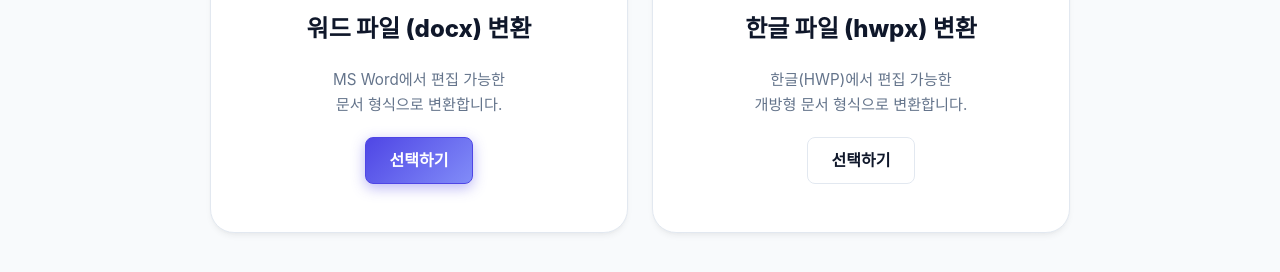
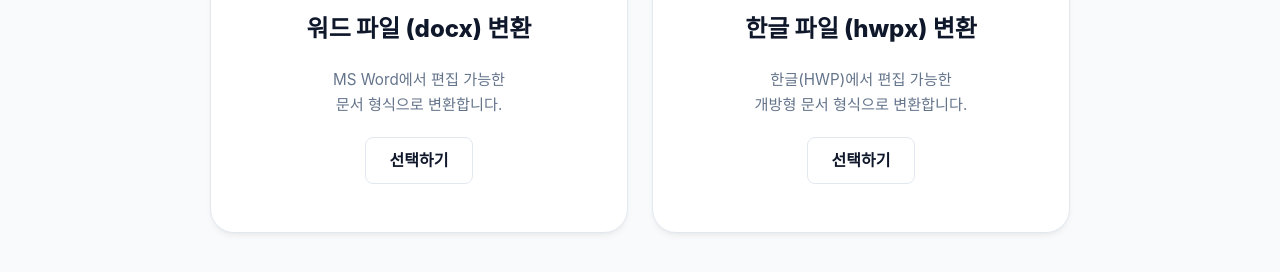
Before and after one commit to zestkjc2-cpu/zestenglishbank, a plain HTML site: page converter_select.html in a window 1280 px wide. Shown: the part 518-790 px from the top of the page. Drawn offline with Linux system fonts and the light colour scheme; a script that the page names is missing; a web font is replaced by a local one.

Commit message:
UI: Unify converter selection buttons and add blue text hover effect

```diff
--- a/converter_select.html
+++ b/converter_select.html
@@ -92,6 +92,11 @@
             font-size: 0.95rem;
             line-height: 1.6;
         }
+        .mode-card:hover .btn-outline {
+            color: var(--primary) !important;
+            border-color: var(--primary) !important;
+            background: var(--surface);
+        }
         @media (max-width: 640px) {
             .mode-grid { grid-template-columns: 1fr; }
         }
@@ -124,7 +129,7 @@
                         <div class="mode-icon">Ⓜ️</div>
                         <div class="mode-title">워드 파일 (docx) 변환</div>
                         <p class="mode-desc">MS Word에서 편집 가능한<br>문서 형식으로 변환합니다.</p>
-                        <span class="btn btn-gradient" style="padding: 10px 24px;">선택하기</span>
+                        <span class="btn btn-outline" style="padding: 10px 24px;">선택하기</span>
                     </a>
 
                     <a href="converter_hwpx.html" class="mode-card glass-card">
```
